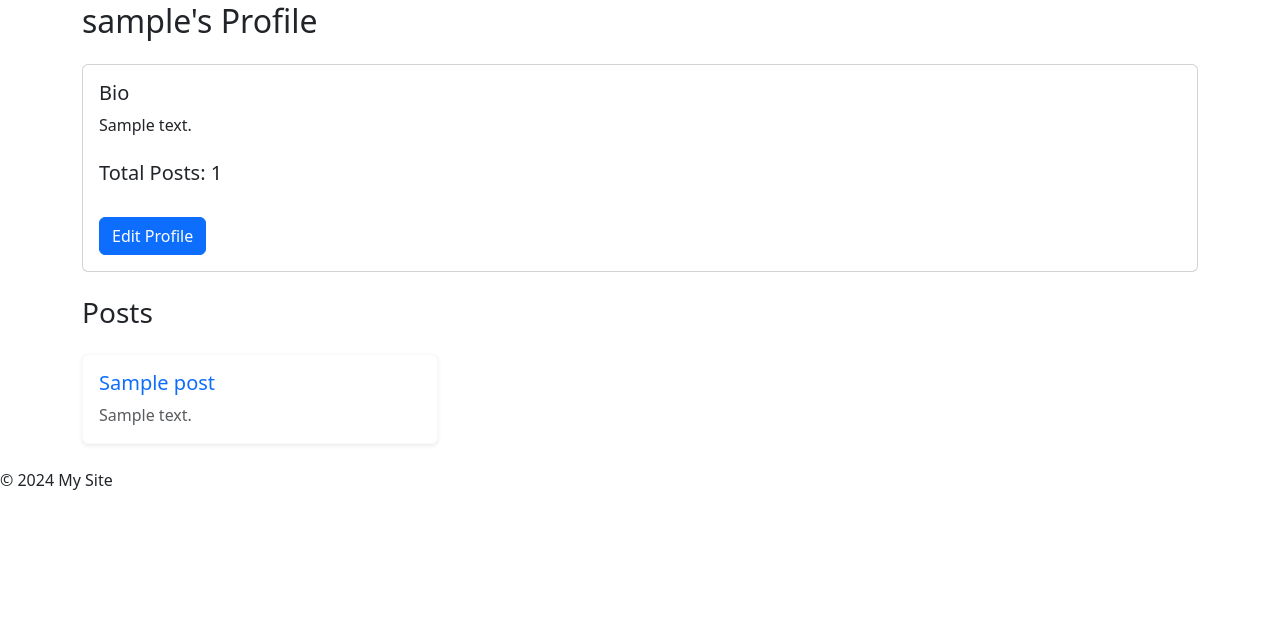
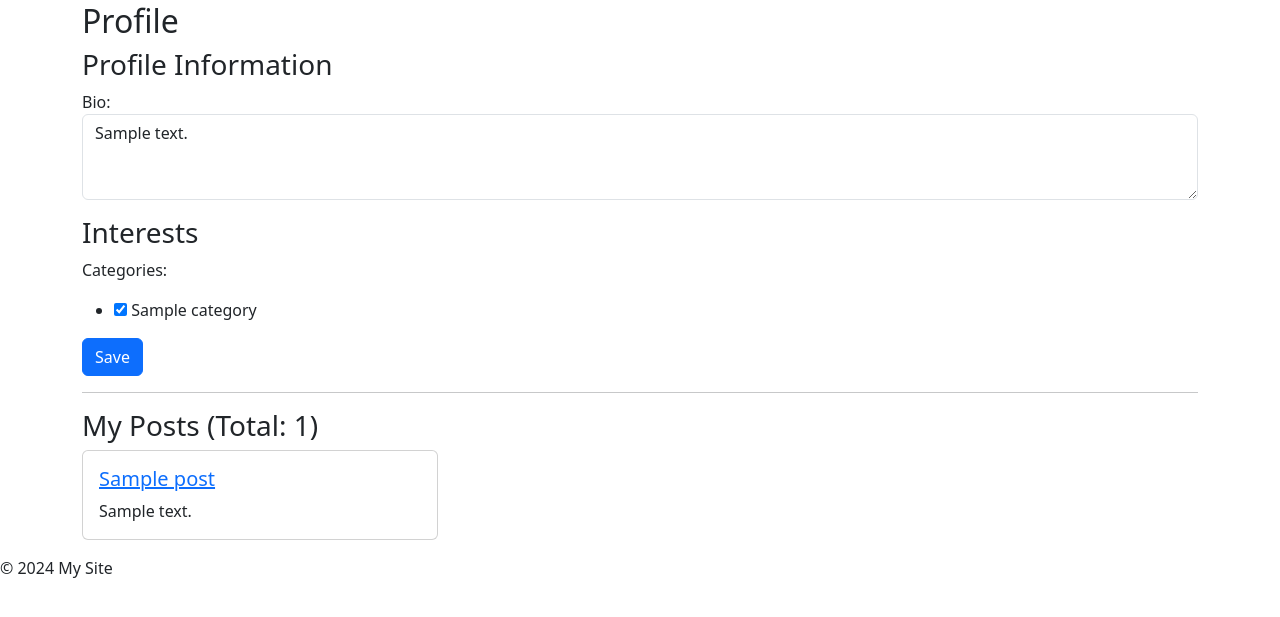
Before and after one commit to mayankchauhan-it/reddit, a Django app: page /profile/ in a window 1280 px wide. Shown: the part 54-671 px from the top of the page. Run offline with Django 3.2, Linux system fonts and the light colour scheme; a user stored in the database is signed in; tables that the repository leaves empty hold one stand-in row (values such as "Sample post").

```diff
--- a/threading_app/auth_app/forms.py
+++ b/threading_app/auth_app/forms.py
@@ -1,7 +1,7 @@
 from django import forms
 from allauth.account.forms import LoginForm, SignupForm
 from .models import UserProfile
-from post.models import Category
+from post.models import Category, UserInterest
 
 class CustomLoginForm(LoginForm):
     def __init__(self, *args, **kwargs):
@@ -9,8 +9,6 @@ class CustomLoginForm(LoginForm):
         self.fields['login'].widget.attrs.update({'class': 'form-control', 'placeholder': 'Email'})
         self.fields['password'].widget.attrs.update({'class': 'form-control', 'placeholder': 'Password'})
         self.fields['remember'].widget.attrs.update({'class': 'form-check-input'})
-
-
 
 class CustomSignupForm(SignupForm):
     def __init__(self, *args, **kwargs):
@@ -23,11 +21,6 @@ class CustomSignupForm(SignupForm):
 
 
 class UserProfileForm(forms.ModelForm):
-    interests = forms.ModelMultipleChoiceField(
-        queryset=Category.objects.all(),
-        widget=forms.CheckboxSelectMultiple,
-        required=False
-    )
 
     class Meta:
         model = UserProfile
@@ -35,3 +28,16 @@ class UserProfileForm(forms.ModelForm):
         widgets = {
             'bio': forms.Textarea(attrs={'class': 'form-control', 'rows': 3}),
         }
+
+
+
+class UserInterestForm(forms.ModelForm):
+    class Meta:
+        model = UserInterest
+        fields = ['categories']
+
+    categories = forms.ModelMultipleChoiceField(
+        queryset=Category.objects.all(),
+        widget=forms.CheckboxSelectMultiple,
+        required=False
+    )
--- a/threading_app/auth_app/views.py
+++ b/threading_app/auth_app/views.py
@@ -3,9 +3,9 @@ from .forms import CustomLoginForm, CustomSignupForm
 from django.contrib.auth.decorators import login_required
 from django.contrib.auth import logout
 from django.shortcuts import redirect, render
-from .forms import UserProfileForm
+from .forms import UserProfileForm, UserInterestForm
 from .models import UserProfile
-from post.models import Post
+from post.models import Post, UserInterest
 
 
 class CustomSignupView(SignupView):
@@ -33,15 +33,30 @@ def sign_out(request):
 @login_required
 def profile_view(request):
     user_profile, created = UserProfile.objects.get_or_create(user=request.user)
+    user_interest, created = UserInterest.objects.get_or_create(user=request.user)
     total_posts = Post.objects.filter(created_by=request.user).count()
     posts = Post.objects.filter(created_by=request.user)
 
-    return render(request, 'auth_app/profile.html', {
-        'profile': user_profile,
+    if request.method == 'POST':
+        profile_form = UserProfileForm(request.POST, instance=user_profile)
+        interest_form = UserInterestForm(request.POST, instance=user_interest)
+
+        if profile_form.is_valid() and interest_form.is_valid():
+            profile_form.save()
+            interest_form.save()
+            return redirect('profile')
+    else:
+        profile_form = UserProfileForm(instance=user_profile)
+        interest_form = UserInterestForm(instance=user_interest)
+
+    context = {
+        'profile_form': profile_form,
+        'interest_form': interest_form,
         'total_posts': total_posts,
         'posts': posts,
-    })
+    }
 
+    return render(request, 'auth_app/profile.html', context)
 
 @login_required
 def edit_profile(request):
--- a/threading_app/templates/auth_app/profile.html
+++ b/threading_app/templates/auth_app/profile.html
@@ -1,37 +1,35 @@
-{% extends 'base_generic.html' %}
+{% extends "base_generic.html" %}
 
 {% block content %}
 <div class="container">
-  <h2 class="mb-4">{{ user.username }}'s Profile</h2>
+    <h2>Profile</h2>
 
-  <div class="card mb-4">
-    <div class="card-body">
-      <h5 class="card-title">Bio</h5>
-      <p class="card-text">{{ profile.bio|default:"No bio available" }}</p>
-      <h5 class="card-title mt-4">Total Posts: {{ total_posts }}</h5>
-      <a href="{% url 'edit_profile' %}" class="btn btn-primary mt-4">Edit Profile</a>
-    </div>
-  </div>
+    <form method="post">
+        {% csrf_token %}
+        <h3>Profile Information</h3>
+        {{ profile_form.as_p }}
 
-  <h3 class="mb-4">Posts</h3>
+        <h3>Interests</h3>
+        {{ interest_form.as_p }}
+
+        <button type="submit" class="btn btn-primary">Save</button>
+    </form>
+
+    <hr>
+
+    <h3>My Posts (Total: {{ total_posts }})</h3>
     <div class="row">
         {% for post in posts %}
-      <div class="col-md-4 mb-4">
-        <div class="card shadow-sm border-light rounded h-100 ">
-          <a href="{% url 'post_detail' post.id %}" class="text-decoration-none">
+            <div class="col-md-4 mb-3">
+                <div class="card">
                     <div class="card-body">
-              <h5 class="card-title text-primary">{{ post.title }}</h5>
-              <p class="card-text text-muted">{{ post.description|truncatewords:20 }}</p>
+                        <h5 class="card-title"><a href="{% url 'post_detail' post.id %}">{{ post.title }}</a></h5>
+                        <p class="card-text">{{ post.description|truncatewords:20 }}</p>
                     </div>
-          </a>
                 </div>
             </div>
         {% empty %}
-      <div class="col-12">
-        <div class="alert alert-info" role="alert">
-          No posts available.
-        </div>
-      </div>
+            <p>No posts available.</p>
         {% endfor %}
     </div>
 </div>
```
Also changed, not shown: threading_app/api/views.py (+9 -3 lines). Lines whose indentation alone changed are shown as unchanged.
